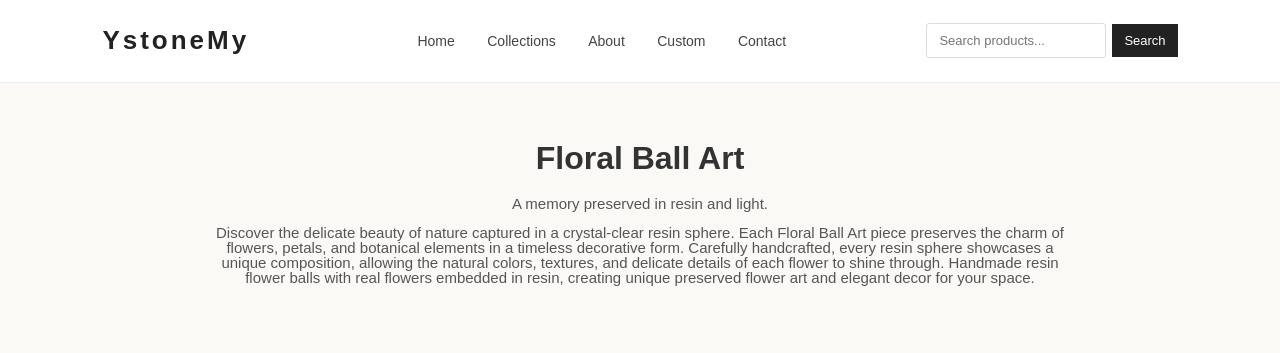
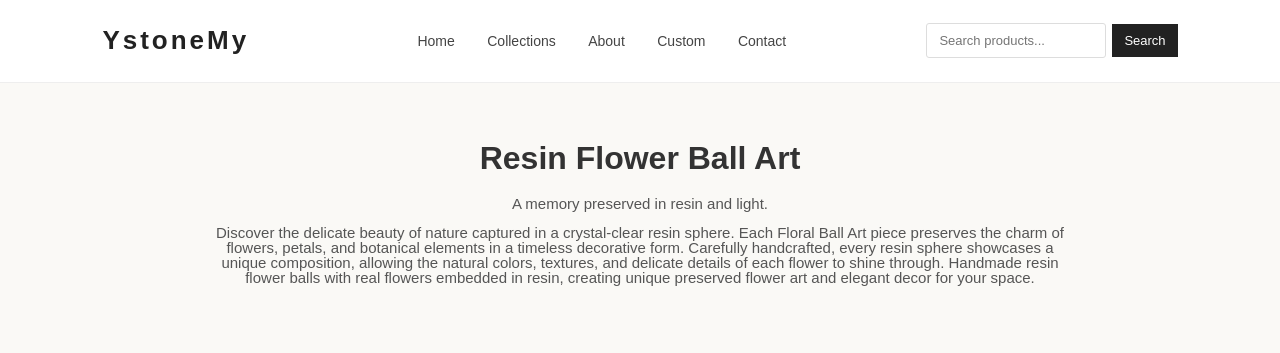
Before and after one commit to ystonemy/ystonemy-website, a plain HTML site: page floral-balls.html in a window 1280 px wide. Shown: the top 353 px of the page. Drawn offline with Linux system fonts and the light colour scheme.

Commit message:
Update title from 'Floral Ball Art' to 'Resin Flower Ball Art'

```diff
--- a/floral-balls.html
+++ b/floral-balls.html
@@ -307,7 +307,7 @@
 
   <!-- Page Hero -->
     <section class="intro-section">
-  <h1>Floral Ball Art</h1>
+  <h1>Resin Flower Ball Art</h1>
 
   <p class="intro-tagline">
     A memory preserved in resin and light.
```
